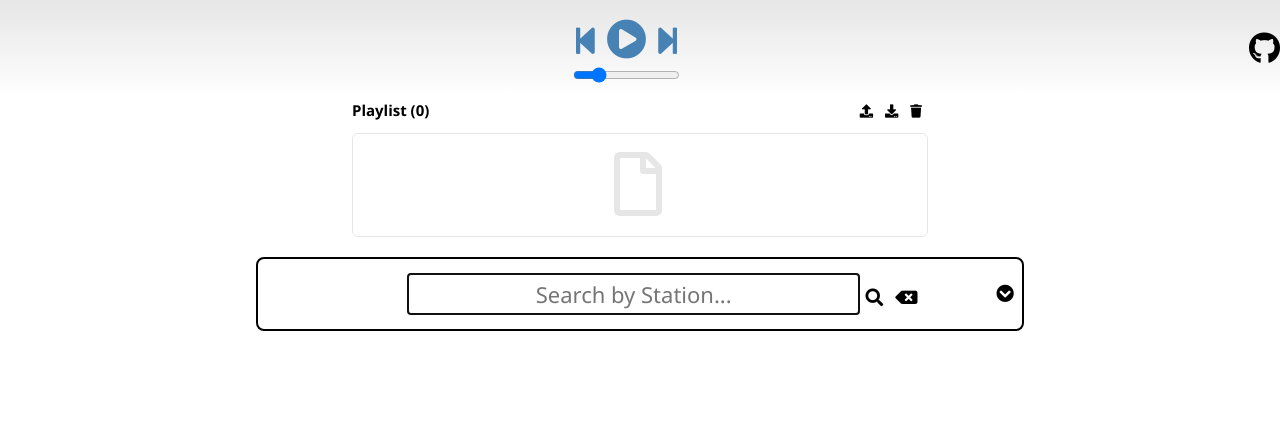
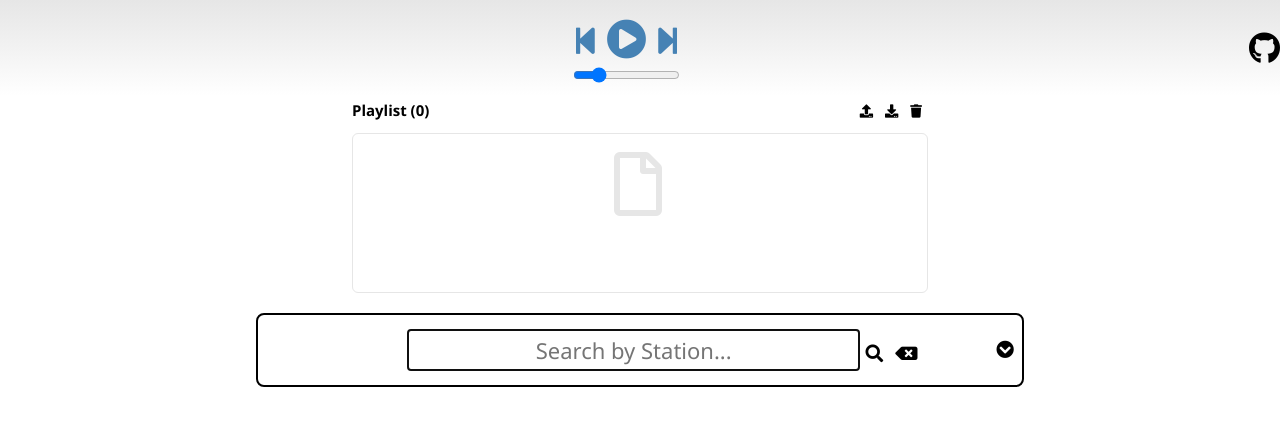
Before and after one commit to m1k3f/RadioPlayer-React, a React (Create React App) app in the folder ClientApp/: page / in a window 1280 px wide. Shown: the top 426 px of the page. Built offline with nearby package versions, Linux system fonts and the light colour scheme.

Commit message:
misc updates

```diff
--- a/ClientApp/src/components/playlist/Playlist.js
+++ b/ClientApp/src/components/playlist/Playlist.js
@@ -1,6 +1,5 @@
 import React, { Component } from 'react';
 import RadioContext from '../context/RadioContext';
-import StationImage from './controls/StationImage'
 import PlaylistHeader from './PlaylistHeader'
 import PlaylistStations from './PlaylistStations'
 
--- a/ClientApp/src/components/playlist/controls/StationImage.js
+++ /dev/null
@@ -1,10 +0,0 @@
-import React, { Component } from 'react';
-
-export default class StationImage extends Component {
-
-    render() {
-        return (
-            <div />
-        );
-    }
-}
--- a/ClientApp/src/css/radio.css
+++ b/ClientApp/src/css/radio.css
@@ -121,7 +121,7 @@ main .playlist .playlistStations {
     border-radius: 6px;
     overflow-x: hidden;
     overflow-y: auto;
-    max-height: 20vh;
+    height: 20vh;
 }
 
 .emptyPlaylist {
```
